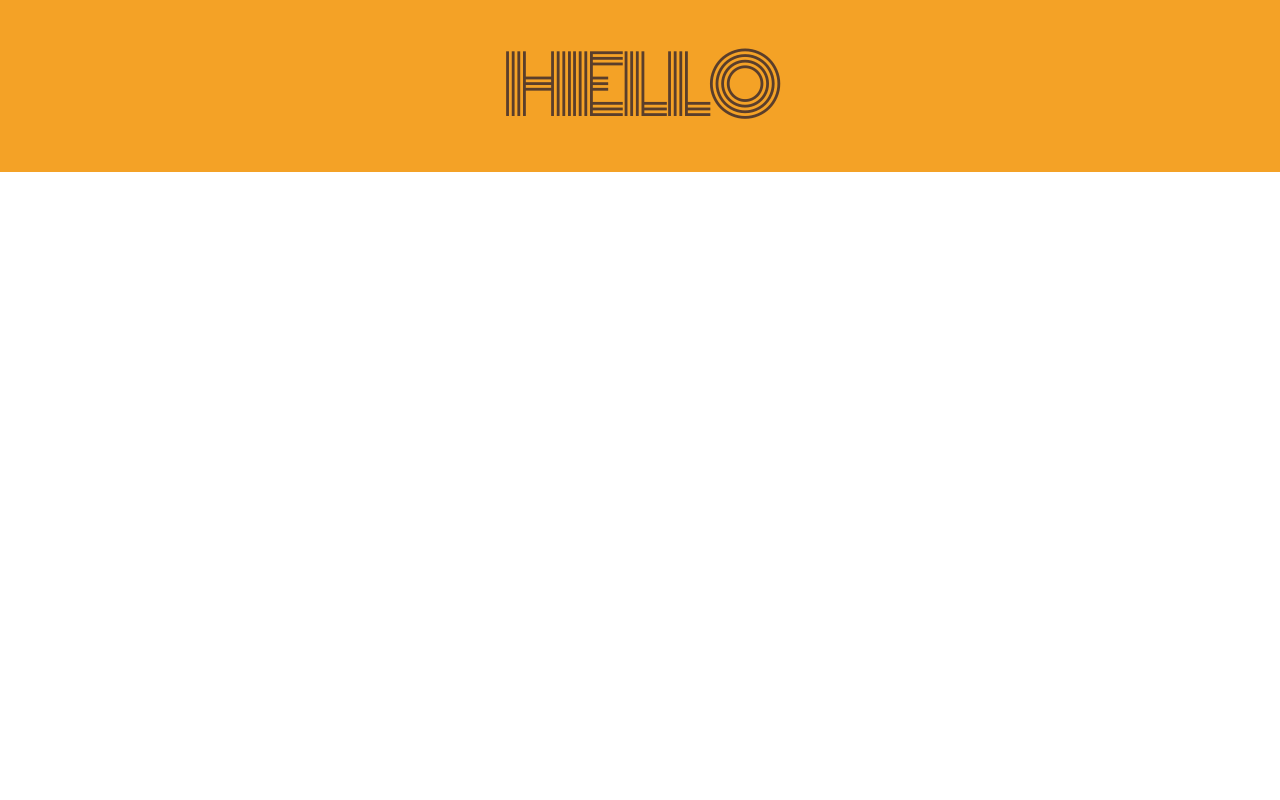
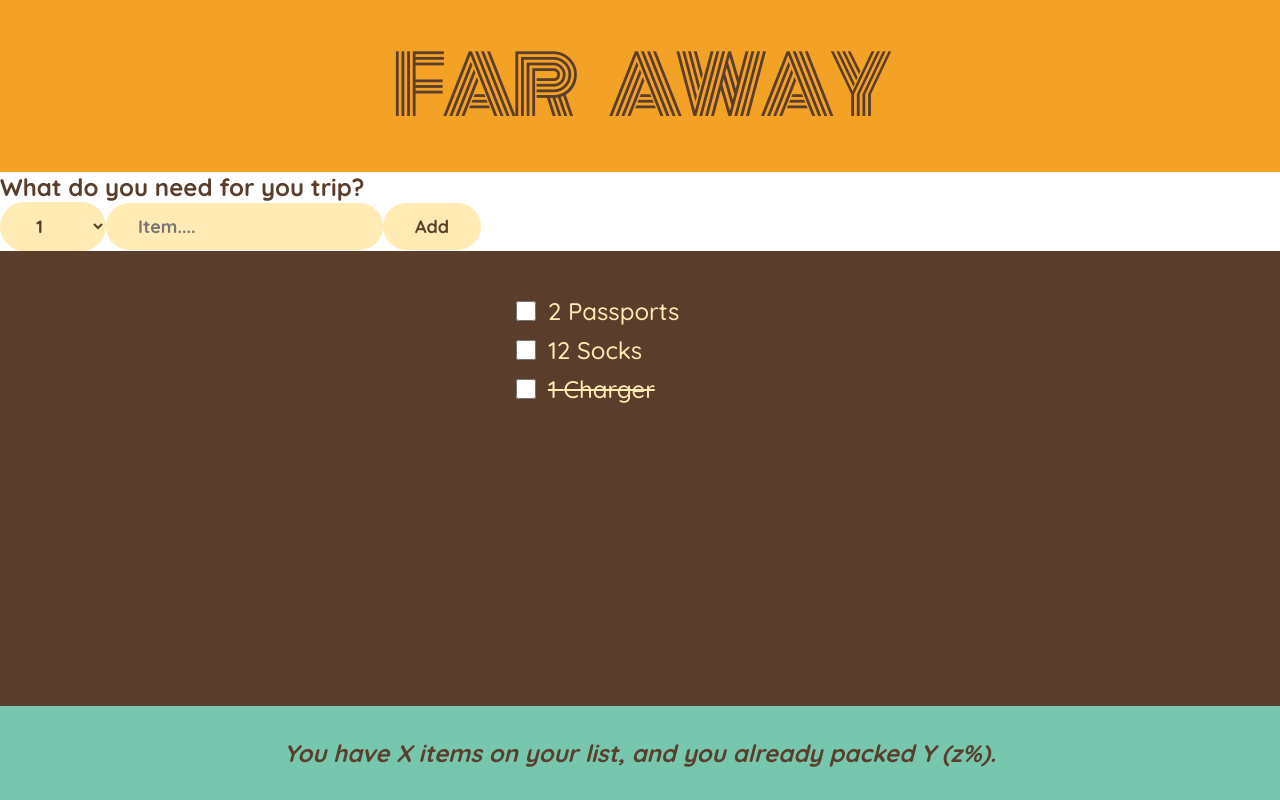
Before and after one commit to HarunaZakaria/Hackerboost, a React (Vite) app in the folder travel/: page / in a window 1280 px wide. Built offline with nearby package versions, Linux system fonts and the light colour scheme.

Commit message:
add solution

```diff
--- a/travel/src/App.css
+++ b/travel/src/App.css
@@ -91,7 +91,7 @@ input {
   margin: 0 0.8rem;
 }
 
-.list ul {
+/* .list ul {
   list-style: none;
   width: 80%;
   overflow: scroll;
@@ -101,7 +101,7 @@ input {
   gap: 1.2rem;
   justify-content: center;
   align-content: start;
-}
+} */
 
 .list li {
   display: flex;
--- a/travel/src/App.jsx
+++ b/travel/src/App.jsx
@@ -1,11 +1,22 @@
 import "./App.css";
+import Logo from "./components/Logo";
+import PackingList from "./components/PackingList";
+import Stats from "./components/Stats";
+import Form from "./components/Form";
 
+const initialItems = [
+  { id: 1, description: "Passports", quantity: 2, packed: false },
+  { id: 2, description: "Socks", quantity: 12, packed: false },
+  { id: 3, description: "Charger", quantity: 1, packed: true },
+];
 function App() {
-
   return (
     <>
       <div className="app">
-       <h1>Hello</h1>
+        <Logo />
+        <Form />
+        <PackingList initialItems={initialItems} />
+        <Stats />
       </div>
     </>
   );
--- a/travel/src/components/Form.jsx
+++ b/travel/src/components/Form.jsx
@@ -1,10 +1,35 @@
+import { useState } from "react";
+
 export default function Form() {
+  const [newItem, setNewItem] = useState({
+    quantity: 0,
+    description: "",
+  });
+  //handle form submit
+  function handleSubmit(e) {
+    e.preventDefault();
+    console.log(newItem);
+  }
   return (
     <div>
-      <form>
+      <form onSubmit={handleSubmit}>
         <h3>What do you need for you trip?</h3>
-        <select></select>
-        <input type="text" placeholder="Item...." />
+        <select
+          value={newItem.quantity}
+          onChange={(e) => setNewItem({ ...newItem, quantity: e.target.vaue })}
+        >
+          {Array.from({ length: 20 }, (_, i) => i + 1).map((num) => (
+            <option key={num}>{num}</option>
+          ))}
+        </select>
+        <input
+          type="text"
+          placeholder="Item...."
+          value={newItem.description}
+          onChange={(e) =>
+            setNewItem({ ...newItem, description: e.target.value })
+          }
+        />
         <button>Add</button>
       </form>
     </div>
--- a/travel/src/components/Item.jsx
+++ b/travel/src/components/Item.jsx
@@ -1,9 +1,12 @@
-export default function Item() {
+export default function Item({ item }) {
+  const { description, quantity, packed } = item;
   return (
     <div>
       <li>
         <input type="checkbox" />
-        <span>1 Passport</span>
+        <span style={packed ? { textDecoration: "line-through" } : {}}>
+          {quantity} {description}
+        </span>
         <button>Delete</button>
       </li>
     </div>
--- a/travel/src/components/PackingList.jsx
+++ b/travel/src/components/PackingList.jsx
@@ -1,10 +1,15 @@
 import Item from "./Item";
 
-export default function PackingList() {
+export default function PackingList({ initialItems }) {
+
   return (
     <div className="list">
       <ul>
-        <Item />
+        {initialItems.map((item) => (
+          <Item item={item} key={item.id} />
+        ))}
+
+
       </ul>
     </div>
   );
```
